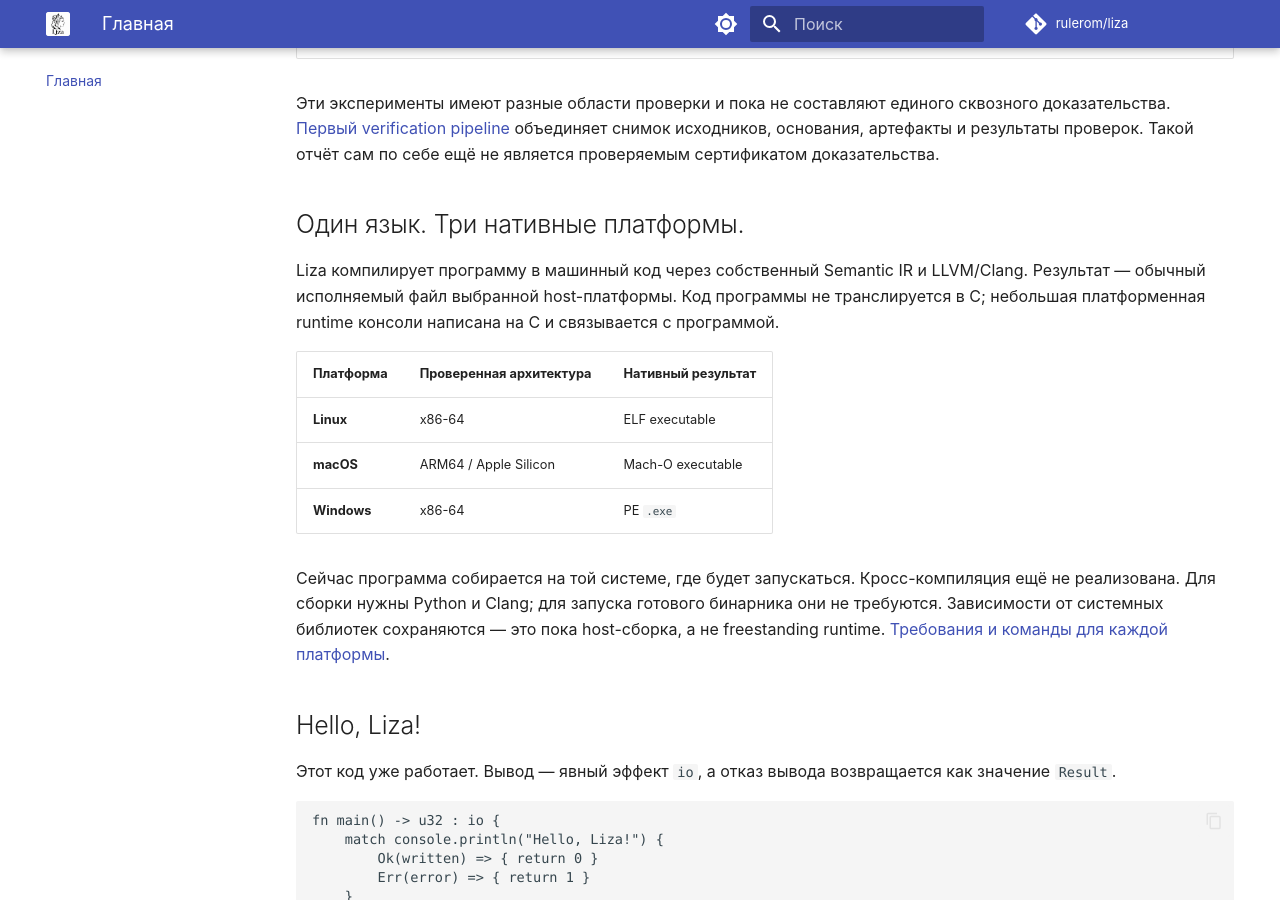
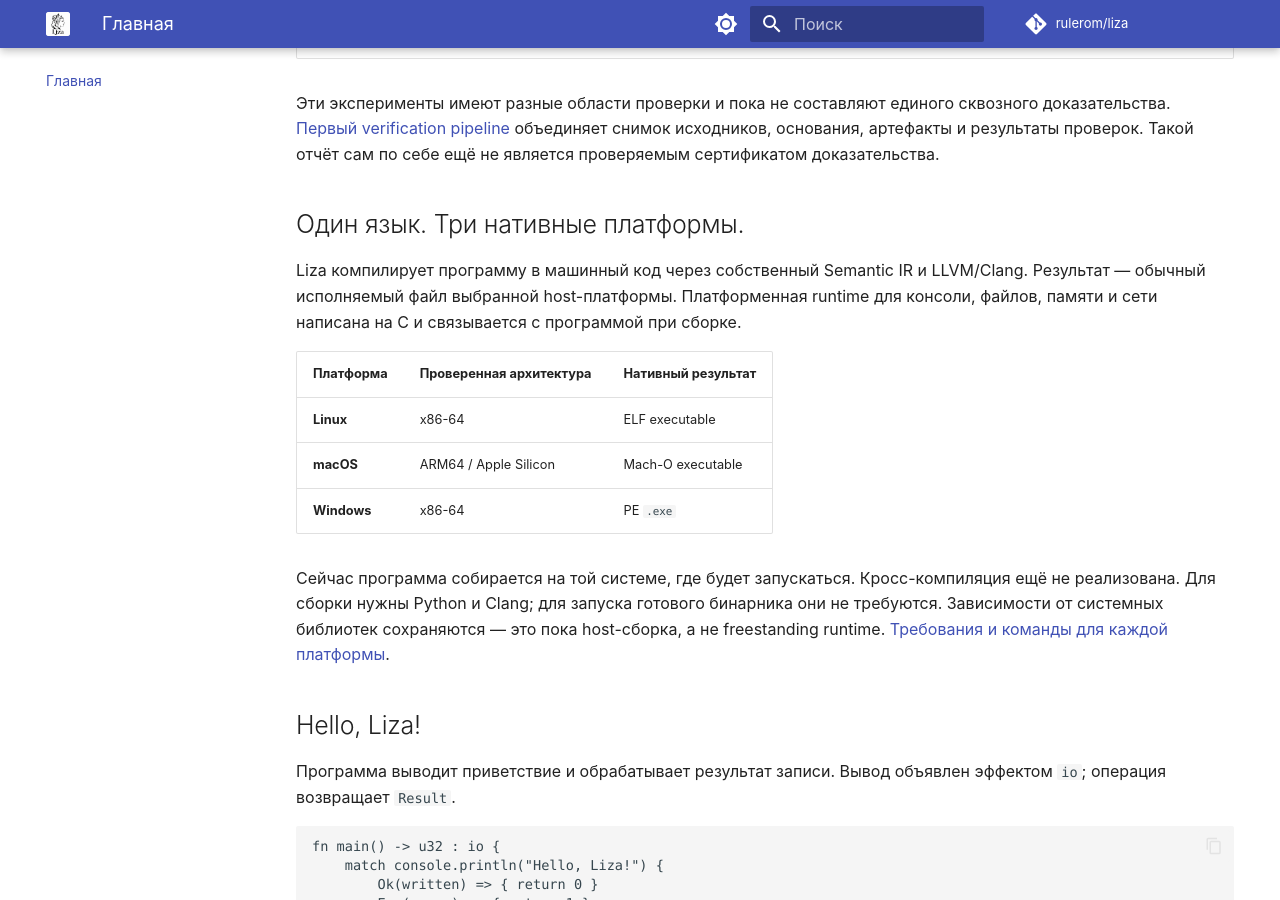
Before and after one commit to rulerom/liza, an MkDocs documentation site: the page built from docs/index.md, in a window 1280 px wide and 900 px high, scrolled down 1857 px. Built offline with MkDocs 1.6.1 and Material for MkDocs 9.7.7, drawn with Linux system fonts in a browser that asks for light colours; comment, search, counter and statistics services are not loaded.

Commit message:
docs: clarify homepage runtime and hello example wording

````diff
--- a/docs/index.md
+++ b/docs/index.md
@@ -59,8 +59,8 @@
 
 Liza компилирует программу в машинный код через собственный Semantic IR и
 LLVM/Clang. Результат — обычный исполняемый файл выбранной host-платформы.
-Код программы не транслируется в C; небольшая платформенная runtime консоли
-написана на C и связывается с программой.
+Платформенная runtime для консоли, файлов, памяти и сети написана на C
+и связывается с программой при сборке.
 
 | Платформа | Проверенная архитектура | Нативный результат |
 | --- | --- | --- |
@@ -76,8 +76,8 @@
 
 ## Hello, Liza!
 
-Этот код уже работает. Вывод — явный эффект `io`, а отказ вывода возвращается
-как значение `Result`.
+Программа выводит приветствие и обрабатывает результат записи.
+Вывод объявлен эффектом `io`; операция возвращает `Result`.
 
 ```liza
 fn main() -> u32 : io {
````
